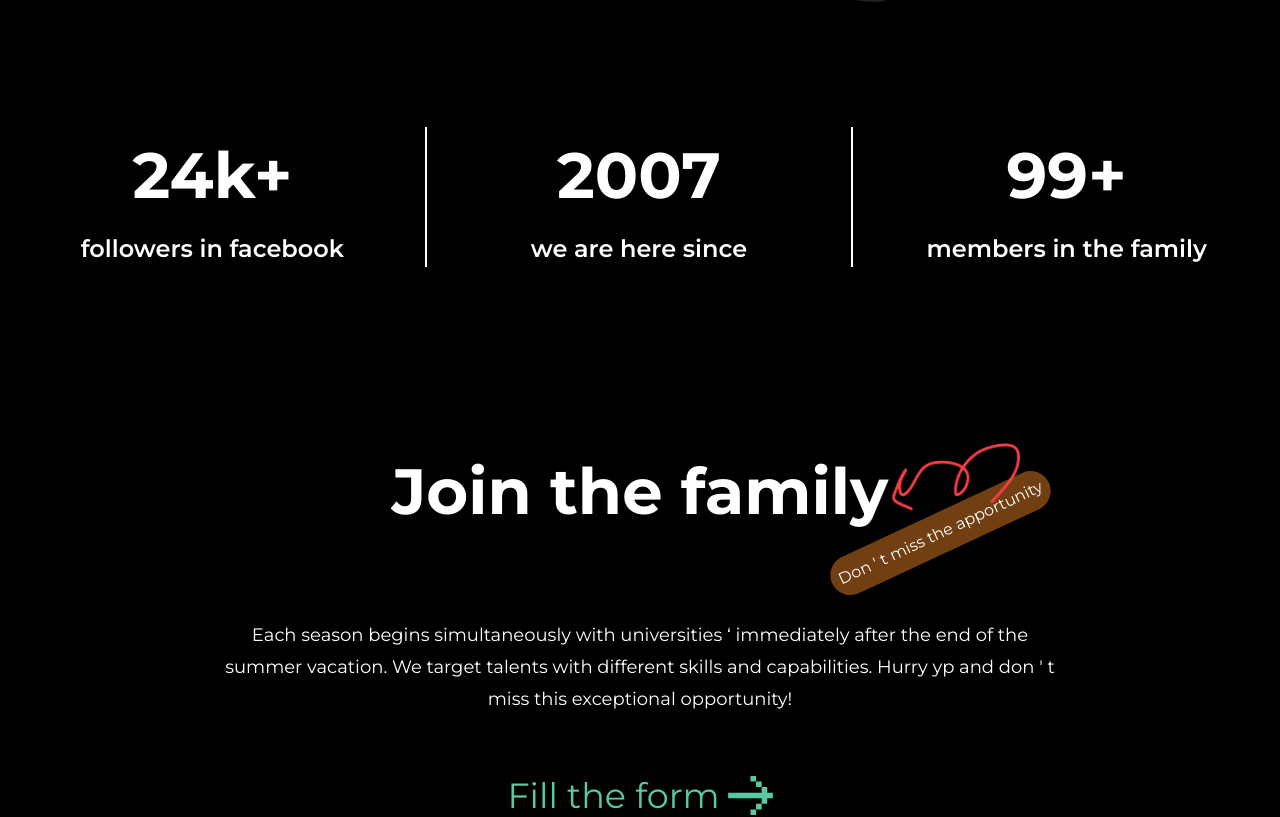
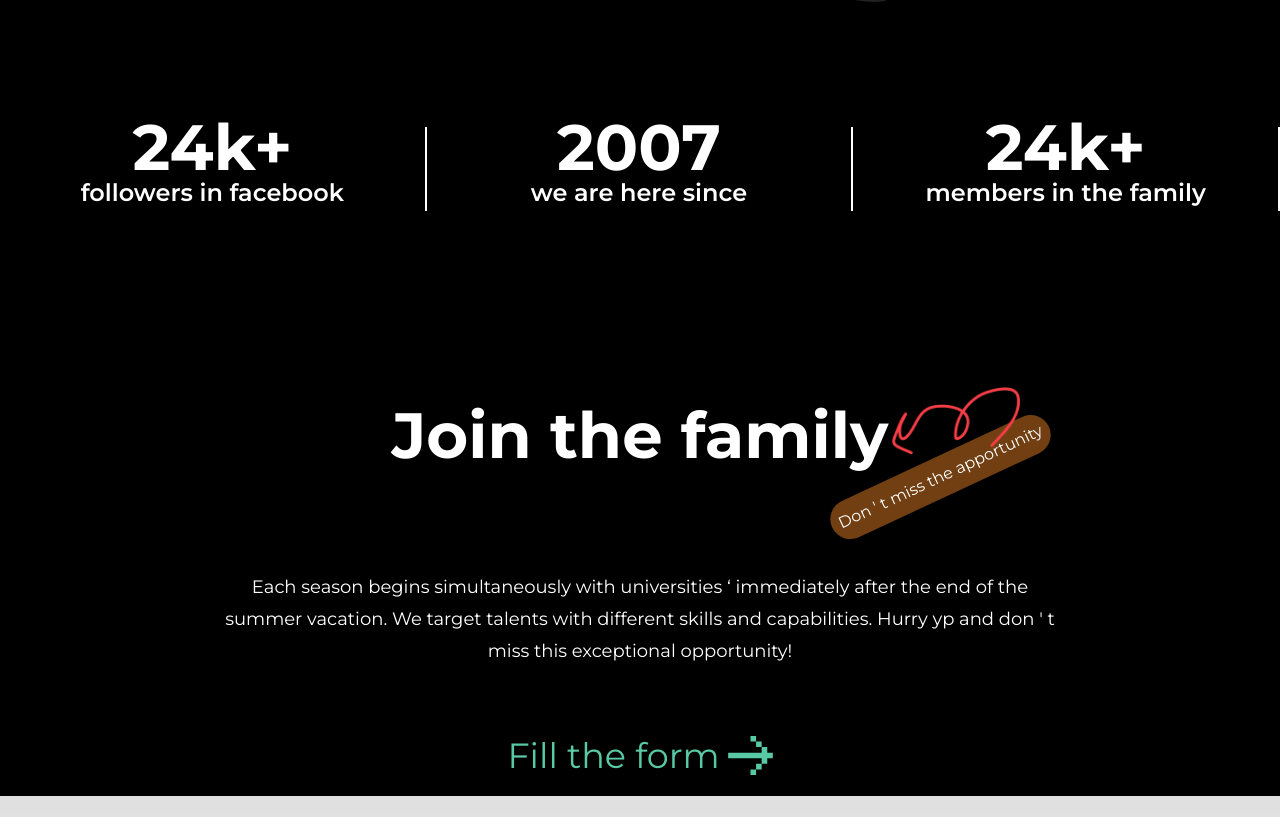
Before and after one commit to ayman-ezzeldin/ZagEng-Family, a Next.js app: page / in a window 1280 px wide. Shown: the part 2560-3377 px from the top of the page. Built offline with nearby package versions, Linux system fonts and the light colour scheme.

Commit message:
edit responsive

```diff
--- a/app/components/Footer.jsx
+++ b/app/components/Footer.jsx
@@ -58,7 +58,7 @@ const Comittes = [
 const Footer = () => {
   const date = new Date().getFullYear();
   return (
-    <footer className="bg-gradient-to-t from-amber-950  to-black mt-20 ">
+    <footer className="bg-gradient-to-t from-amber-950  to-black mt-20 text-white ">
       <div className=" flex align-items-center gap-6 w-[90%] m-auto items-center">
         <Image src={image} alt="image" />
         <h2 className=" bg-gradient-to-l from-orange-600 to-orange-800 text-transparent bg-clip-text font-bold text-2xl ">
--- a/app/components/Hero.jsx
+++ b/app/components/Hero.jsx
@@ -10,7 +10,7 @@ const Hero = () => {
         alt="hero section bg Image"
         className="object-cover absolute z-0 w-full h-full"
       />
-      <div className="absolute w-full h-full top-0 bg-black bg-opacity-30 z-10" />
+      <div className="absolute w-full h-full top-0 bg-black bg-opacity-30 z-10 " />
       <div className="z-20 text-center w-full max-w-4xl text-white text-3xl lg:text-4xl font-normal bg-white bg-opacity-20 backdrop-blur-sm h-fit p-14 mt-14 rounded-lg">
         <p className="mb-5">
           Care about the{" "}
@@ -27,7 +27,7 @@ const Hero = () => {
           form a family, also we can improve both hard and soft skills.
         </p>
         <Link href="/Comittees">
-          <button className="bg-[#BE4C03] font-montserrat text-[24px] font-medium border border-[#FFAC78] mt-10  py-1 px-28 rounded-lg text-white ">
+          <button className="bg-[#BE4C03] font-montserrat text-[24px] font-medium border border-[#FFAC78] mt-10  py-1 px-5 md:px-28 rounded-lg text-white ">
             Comittees </button>
         </Link>
       </div>
--- a/app/components/JoinSection.jsx
+++ b/app/components/JoinSection.jsx
@@ -4,32 +4,42 @@ import group from "../../public/assets/iamges/joinsection.png";
 import vector1 from "../../public/assets/iamges/Vector 1.png";
 import Image from "next/image";
 
+const historyOfJoin = [
+  {
+    id : '1' ,
+    number : '24k+' ,
+    title : 'followers in facebook' ,
+  },
+  {
+    id : '2',
+    number : '2007' ,
+    title : 'we are here since' ,
+  },
+  {
+    id : '3' ,
+    number : '24k+' ,
+    title : 'members in the family' ,
+  },
+
+]
 function JoinSection() {
   return (
     <>
       <div className="space w-full mt-10 ">
         <Image src={group} className="w-full" alt="background-image" />
       </div>
-
       <section className="flex flex-col items-center justify-between font-montserrat">
         <div className="nums w-full  grid grid-cols-3 mb-28">
-          <div className="num text-center border-r-2">
-            <h1 className="text-[64px] font-bold mb-2">24k+</h1>
-            <p className=" text-[24px] font-semibold">followers in facebook</p>
+          { historyOfJoin.map((history) => (
+            <div key={history.id} className="num text-center border-r-2">
+            <h1 className=" text-4xl md:text-[64px] font-bold mb-2"> {history.number} </h1>
+            <p className=" md:text-[24px] font-semibold">{history.title}</p>
           </div>
-          <div className="num text-center border-r-2 ">
-            <h1 className="text-[64px] font-bold mb-2">2007</h1>
-            {/* adding p-1 */}
-            <p className=" text-[24px] font-semibold"> we are here since</p>
-          </div>
-          <div className="num text-center">
-            <h1 className="text-[64px] font-bold mb-2">99+</h1>
-            <p className=" text-[24px] font-semibold">members in the family</p>
-          </div>
+          ) ) }
         </div>
-        <div className="flex flex-col justify-between items-center mt-16 relative font-montserrat">
+        <div className="flex flex-col justify-between items-center mt-16 relative text-center font-montserrat">
           <h1 className="text-[64px] font-montserrat font-bold mb-10 ">Join the family</h1>
-          <p className="my-10 text-lg text-center sm:px-1 md:px-1 lg:px-56 text-gray-400 text leading-8  ">
+          <p className="my-10 text-lg text-center p-2 md:px-1 lg:px-56 text-gray-400 text leading-8  ">
             Each season begins simultaneously with universities &lsquo; immediately
             after the end of the summer vacation. We target talents with
             different skills and capabilities. Hurry yp and don &apos; t miss this
--- a/app/layout.jsx
+++ b/app/layout.jsx
@@ -17,7 +17,7 @@ export const metadata = {
 export default function RootLayout({ children }) {
   return (
     <html lang="en">
-      <body className={`${montserrat.variable}`}>
+      <body className={`${montserrat.variable} bg-black `}>
         <Header />
         {children}
         <Footer />
```
